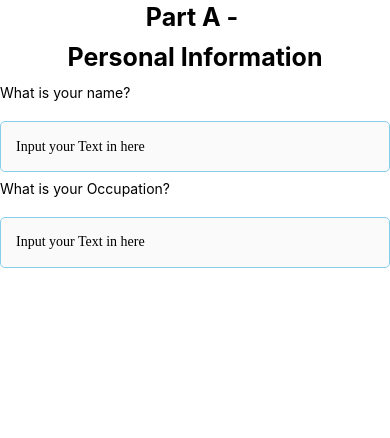
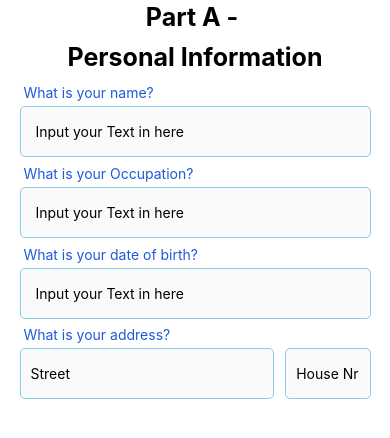
Before and after one commit to FAK-245/JustEASE, a React Native app: screen /Screen1 in a window 390 px wide. Shown: the top 438 px of the page. Built offline with nearby package versions, Linux system fonts and the light colour scheme; what react-native-responsive-fontsize would draw is missing.

Commit message:
Screen1 50%
Done

```diff
--- a/src/Screens/Screen1/Screen1.js
+++ b/src/Screens/Screen1/Screen1.js
@@ -52,8 +52,8 @@ const Signup = ({ navigation }) => {
   // const {t, i18n} = useTranslation();
   const [Name, setName] = useState("");
   const [Occupation, setOccupation] = useState("");
-  // const [Dob, setDob] = useState("");
-  // const [Street, setStreet] = useState("");
+  const [Dob, setDob] = useState("");
+  const [Street, setStreet] = useState("");
 
   const createUserFun = (values) => {
     // alert('user registered succesfully!');
@@ -110,8 +110,8 @@ const Signup = ({ navigation }) => {
         initialValues={{
           Name: Name,
           Occupation: Occupation,
-          // Dob: Dob,
-          // Street: Street,
+          Dob: Dob,
+          Street: Street,
         }}
         validationSchema={signUpSchema}
         onSubmit={(values, actions) => {
@@ -134,11 +134,12 @@ const Signup = ({ navigation }) => {
               <Text style={styles.signuptxt}>Part A - </Text>
               <Text style={styles.signuptxt1}>Personal Information</Text>
             </View>
-            <View>
-              <Text>What is your name?</Text>
+            <View style={styles.textinputconatiner}>
+              <Text style={{ marginLeft: "6%", color: "#1c5bd9" }}>
+                What is your name?
+              </Text>
               <TextInput
                 cursorColor="blue"
-                // Usernameinput={true}
                 placeholder="Input your Text in here"
                 style={styles.txtinput}
                 value={values.Name}
@@ -149,10 +150,11 @@ const Signup = ({ navigation }) => {
               <Text style={{ fontSize: 10, color: "red", margin: "1%" }}>
                 {touched.Name && errors.Name}
               </Text>
-              <Text>What is your Occupation?</Text>
+              <Text style={{ marginLeft: "6%", color: "#1c5bd9" }}>
+                What is your Occupation?
+              </Text>
               <TextInput
                 cursorColor="#d75f4f"
-                // Emailinput={true}
                 style={styles.txtinput}
                 placeholder="Input your Text in here"
                 value={values.Occupation}
@@ -163,52 +165,50 @@ const Signup = ({ navigation }) => {
               <Text style={{ fontSize: 10, color: "red", margin: "1%" }}>
                 {touched.Occupation && errors.Occupation}
               </Text>
-              {/* <Animated.View
-                entering={SlideInRight}
-                layout={Layout.delay(300).easing()}
-              >
-                <Textinput
-                  inputpassword={true}
-                  placeholder={t("placeholderText.Password")}
-                  returnKeyType={"done"}
-                  secureTextEntry={isPasswordSecure1}
-                  keyboardType={"default"}
-                  onChangeText={handleChange("password")}
-                  value={values.password}
-                  iconName={isPasswordSecure1 ? "eye-off-sharp" : "eye"}
-                  onEyePress={() => {
-                    isPasswordSecure1
-                      ? setIsPasswordSecure1(false)
-                      : setIsPasswordSecure1(true);
-                  }}
-                  // onTap={() => eyeIconFun()}
+              <Text style={{ marginLeft: "6%", color: "#1c5bd9" }}>
+                What is your date of birth?
+              </Text>
+              <TextInput
+                cursorColor="#d75f4f"
+                style={styles.txtinput}
+                placeholder="Input your Text in here"
+                value={values.Dob}
+                onChangeText={handleChange("Dob")}
+                onBlur={handleBlur("Dob")}
+              />
+
+              <Text style={{ fontSize: 10, color: "red", margin: "1%" }}>
+                {touched.Dob && errors.Dob}
+              </Text>
+              <Text style={{ marginLeft: "6%", color: "#1c5bd9" }}>
+                What is your address?
+              </Text>
+              <View style={{ flexDirection: "row" }}>
+                <TextInput
+                  cursorColor="#d75f4f"
+                  style={styles.txtinputAddress}
+                  placeholder="Street"
+                  value={values.Street}
+                  onChangeText={handleChange("Street")}
+                  onBlur={handleBlur("Street")}
                 />
-              </Animated.View>
-              <Text style={{ fontSize: 10, color: "red", margin: "1%" }}>
-                {touched.password && errors.password}
-              </Text> */}
-              {/* <Animated.View
-                entering={SlideInRight}
-                layout={Layout.delay(400).easing()}
-              >
-                <Textinput
-                  confirminput={true}
-                  placeholder={t("placeholderText.ConfirmPassword")}
-                  value={values.confirmPassword}
-                  onChangeText={handleChange("confirmPassword")}
-                  onBlur={handleBlur("confirmPassword")}
-                  secureTextEntry={isPasswordSecure}
-                  iconName={isPasswordSecure ? "eye-off-sharp" : "eye"}
-                  onEyePress={() => {
-                    isPasswordSecure
-                      ? setIsPasswordSecure(false)
-                      : setIsPasswordSecure(true);
-                  }}
+
+                <Text style={{ fontSize: 10, color: "red", margin: "1%" }}>
+                  {touched.Street && errors.Street}
+                </Text>
+                <TextInput
+                  cursorColor="#d75f4f"
+                  style={styles.txtinputHouse}
+                  placeholder="House Nr"
+                  value={values.Street}
+                  onChangeText={handleChange("Street")}
+                  onBlur={handleBlur("Street")}
                 />
-              </Animated.View>
-              <Text style={{ fontSize: 10, color: "red", margin: "1%" }}>
-                {touched.confirmPassword && errors.confirmPassword}
-              </Text> */}
+
+                <Text style={{ fontSize: 10, color: "red", margin: "1%" }}>
+                  {touched.Street && errors.Street}
+                </Text>
+              </View>
             </View>
           </View>
         )}
--- a/src/Screens/Screen1/style.js
+++ b/src/Screens/Screen1/style.js
@@ -21,40 +21,51 @@ const styles = StyleSheet.create({
     fontWeight: "700",
     margin: 10,
   },
+  textinputconatiner: {
+    height: Theme.hp("90%"),
+  },
   txtinput: {
-    marginTop: 20,
+    marginTop: 5,
     flexDirection: "row",
     alignItems: "center",
     borderWidth: 1,
     borderColor: "#87CEEB",
     borderRadius: 1,
-    fontFamily: "regular",
+    // fontFamily: "regular",
     fontSize: 14,
     paddingLeft: 15,
     borderRadius: 5,
     paddingHorizontal: 10,
-
     backgroundColor: "#FAFAFA",
     height: Theme.hp("6%"),
+    width: Theme.wp("90%"),
+    alignSelf: "center",
   },
-  btn: {
-    borderColor: "#0095F6",
-    height: 42,
-    width: "100%",
-    justifyContent: "center",
-    alignItems: "center",
-    borderRadius: 10,
-    backgroundColor: "#87CEEB",
-
-    marginTop: 20,
-    height: 60,
+  txtinputAddress: {
+    marginTop: 5,
+    marginLeft: "5%",
+    borderWidth: 1,
+    borderColor: "#87CEEB",
+    borderRadius: 1,
+    fontSize: 14,
+    borderRadius: 5,
+    paddingHorizontal: 10,
+    backgroundColor: "#FAFAFA",
+    height: Theme.hp("6%"),
+    width: Theme.wp("65%"),
   },
-  btntxt: {
-    alignSelf: "center",
-    color: Theme.white,
-    fontSize: 18,
-    fontWeight: "bold",
-    // marginTop: 15,
+  txtinputHouse: {
+    marginTop: 5,
+    marginLeft: "1%",
+    borderWidth: 1,
+    borderColor: "#87CEEB",
+    borderRadius: 1,
+    fontSize: 14,
+    borderRadius: 5,
+    paddingHorizontal: 10,
+    backgroundColor: "#FAFAFA",
+    height: Theme.hp("6%"),
+    width: Theme.wp("22%"),
   },
 });
 export default styles;
```
